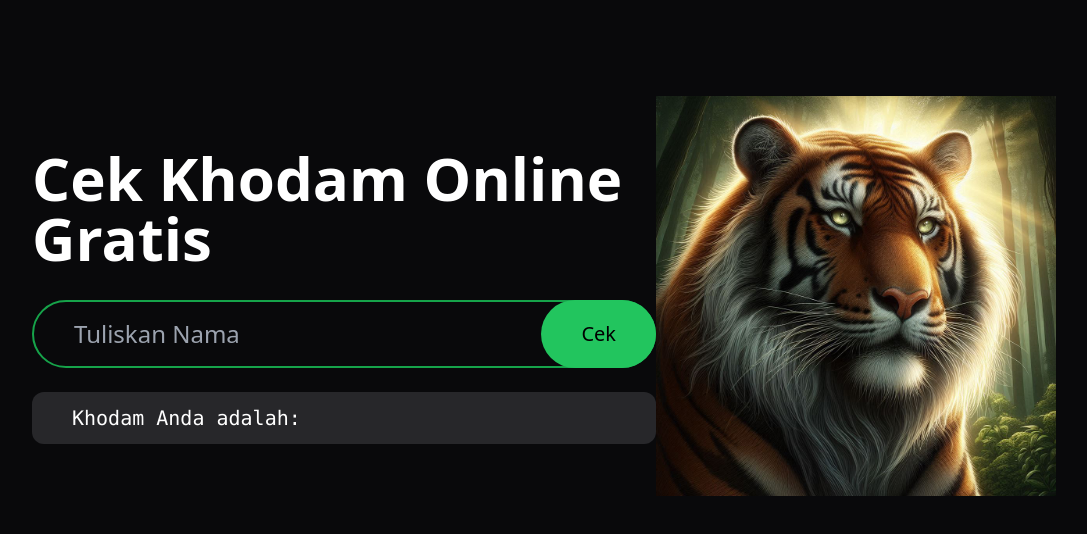
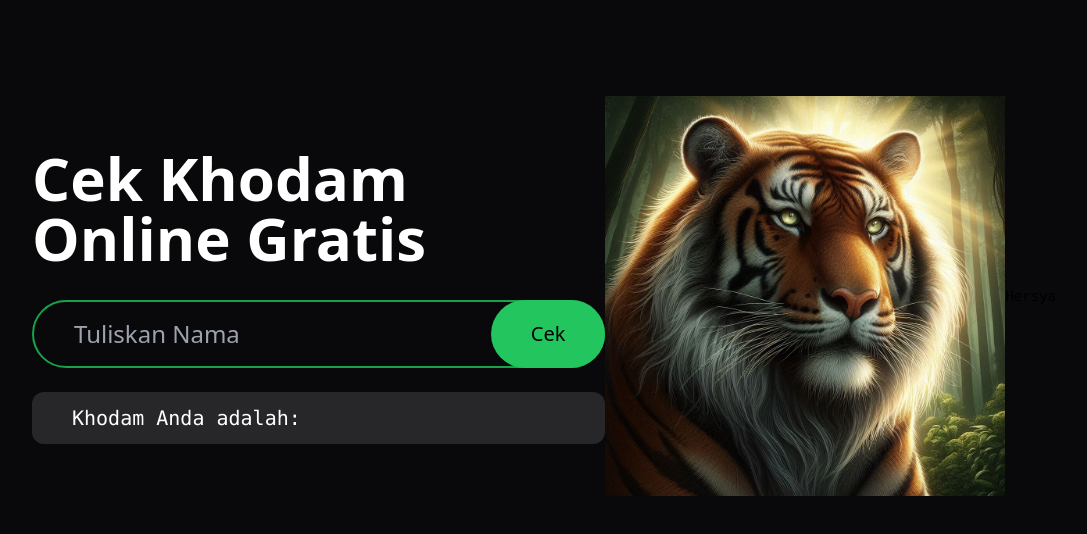
Before and after one commit to HersyaDev11/khodam-online-harimau, a Next.js app: page / in a window 1280 px wide. Shown: the top 534 px of the page, without its empty margins (96-1183 px from the left). Built offline with nearby package versions, Linux system fonts and the light colour scheme.

Commit message:
page.tsx

```diff
--- a/app/page.tsx
+++ b/app/page.tsx
@@ -83,6 +83,7 @@ export default function Home() {
           height={400}
           priority
         />
+        <h1>Hersya</h1>
       </div>
     </main>
   );
```
